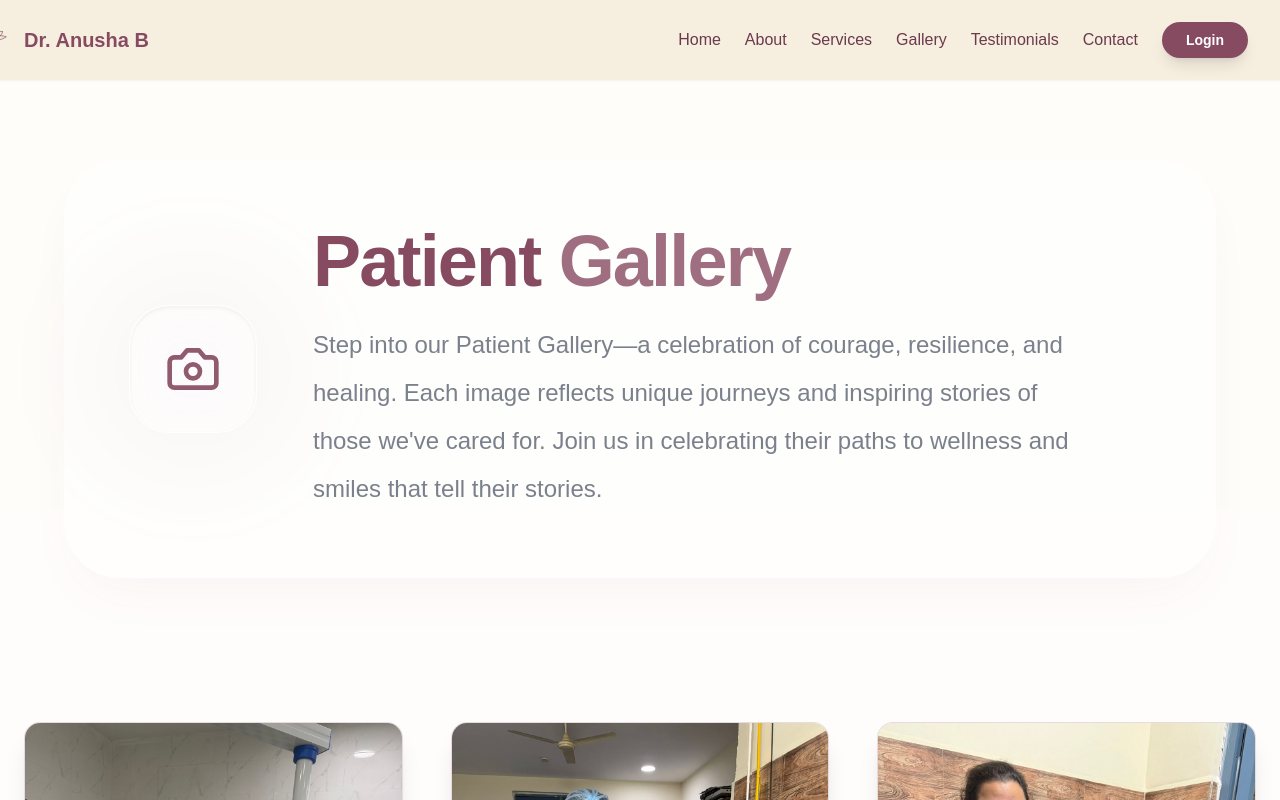
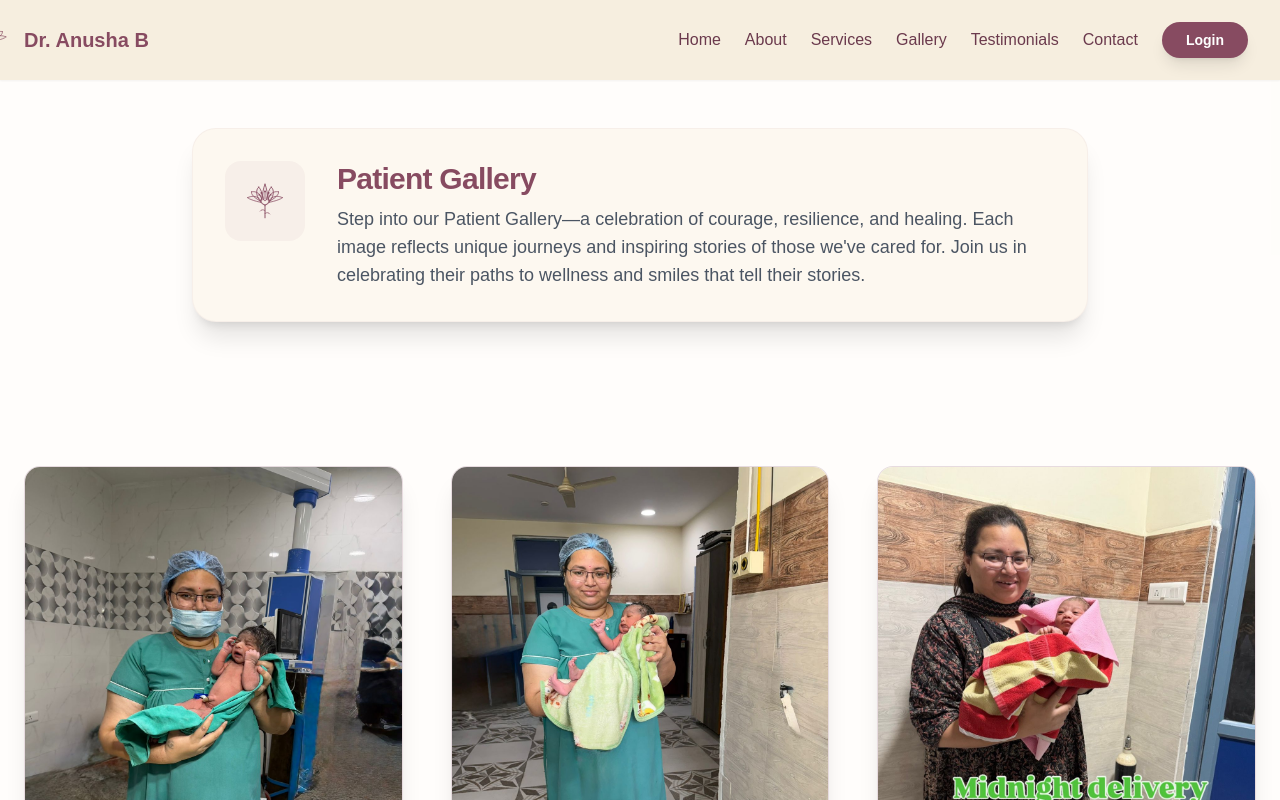
Before and after one commit to Sunil1068/dranushagynaco, a Next.js app in the folder frontend/: page /gallery in a window 1280 px wide. Shown: the top 800 px of the page. Built offline with nearby package versions, Linux system fonts and the light colour scheme.

Commit message:
Gallery UI Correction: Structured beige card header with Logo integration (Reference Image 2 Style)

```diff
--- a/frontend/src/app/gallery/page.tsx
+++ b/frontend/src/app/gallery/page.tsx
@@ -4,7 +4,8 @@ import { useState } from 'react';
 import Image from 'next/image';
 import Navbar from '@/components/Navbar';
 import Footer from '@/components/Footer';
-import { X, ChevronLeft, ChevronRight, Camera, Heart } from 'lucide-react';
+import { X, ChevronLeft, ChevronRight } from 'lucide-react';
+import Logo from '@/components/Logo';
 
 const galleryImages = [
   { src: '/images/gallery-1.jpg', alt: 'Dr. Anusha with newborn baby', caption: 'Successful Delivery' },
@@ -25,24 +26,19 @@ export default function GalleryPage() {
     <main className="min-h-screen bg-[#FDF8F0]/30 transition-colors duration-500">
       <Navbar />
 
-      {/* Hero Header Section - Premium Minimal UI */}
-      <section className="pt-28 pb-10 md:pt-40 md:pb-16 px-4">
-        <div className="max-w-6xl mx-auto">
-          <div className="group relative bg-white/40 backdrop-blur-md rounded-[2.5rem] md:rounded-[3.5rem] p-8 md:p-16 shadow-2xl shadow-[#874B61]/5 border border-white/40 flex flex-col md:flex-row items-center gap-8 md:gap-14 transition-all duration-700 hover:shadow-3xl hover:scale-[1.01] hover:bg-white/50">
-            {/* Glass Icon Badge */}
-            <div className="relative flex-shrink-0">
-              <div className="absolute inset-0 bg-[#874B61]/10 blur-2xl rounded-full scale-150 opacity-50 group-hover:opacity-80 transition-opacity duration-700" />
-              <div className="relative w-24 h-24 md:w-32 md:h-32 bg-white/60 backdrop-blur-xl rounded-[2rem] md:rounded-[2.5rem] flex items-center justify-center shadow-inner border border-white/80 transition-transform duration-700 group-hover:rotate-6">
-                <Camera className="h-10 w-10 md:h-14 md:w-14 text-[#874B61] opacity-90" />
-              </div>
+      {/* Hero Header Section - Cohesive Card UI (Image 2 Style) */}
+      <section className="pt-24 pb-10 md:pt-32 md:pb-16 px-4">
+        <div className="max-w-4xl mx-auto">
+          <div className="bg-[#FDF8F0] rounded-3xl p-6 md:p-8 shadow-xl border border-[#874B61]/5 flex flex-col md:flex-row items-center md:items-start gap-6 md:gap-8 hover:shadow-2xl transition-all duration-300">
+            {/* Logo Component instead of generic icon */}
+            <div className="w-16 h-16 md:w-20 md:h-20 bg-[#874B61]/5 rounded-2xl flex items-center justify-center flex-shrink-0 animate-in zoom-in duration-500">
+              <Logo size={48} />
             </div>
-
-            {/* Typography Content */}
-            <div className="flex-1 text-center md:text-left space-y-4 md:space-y-6">
-              <h1 className="text-4xl md:text-7xl font-bold text-[#874B61] tracking-tight leading-[1.1] animate-in slide-in-from-bottom duration-700">
-                Patient <span className="text-[#874B61]/80">Gallery</span>
+            <div className="flex-1 text-center md:text-left">
+              <h1 className="text-2xl md:text-3xl font-bold text-[#874B61] tracking-tight mb-2 animate-in slide-in-from-left duration-500">
+                Patient <span className="text-[#874B61]">Gallery</span>
               </h1>
-              <p className="text-gray-500/90 text-lg md:text-2xl font-light leading-relaxed md:leading-loose max-w-3xl animate-in fade-in slide-in-from-bottom duration-1000 delay-300">
+              <p className="text-gray-600 text-base md:text-lg leading-relaxed animate-in fade-in slide-in-from-bottom duration-700 delay-200">
                 Step into our Patient Gallery—a celebration of courage, resilience, and healing. Each image reflects unique journeys and inspiring stories of those we&apos;ve cared for. Join us in celebrating their paths to wellness and smiles that tell their stories.
               </p>
             </div>
```
